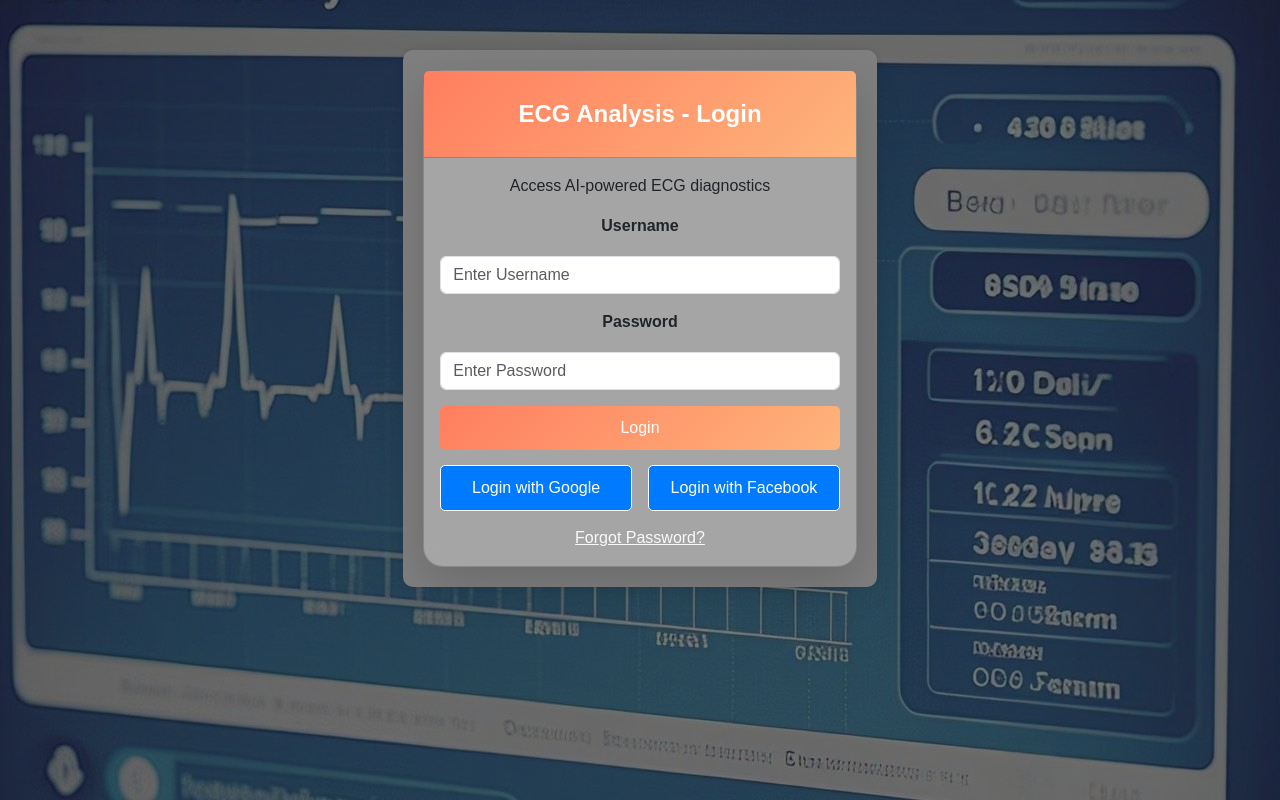
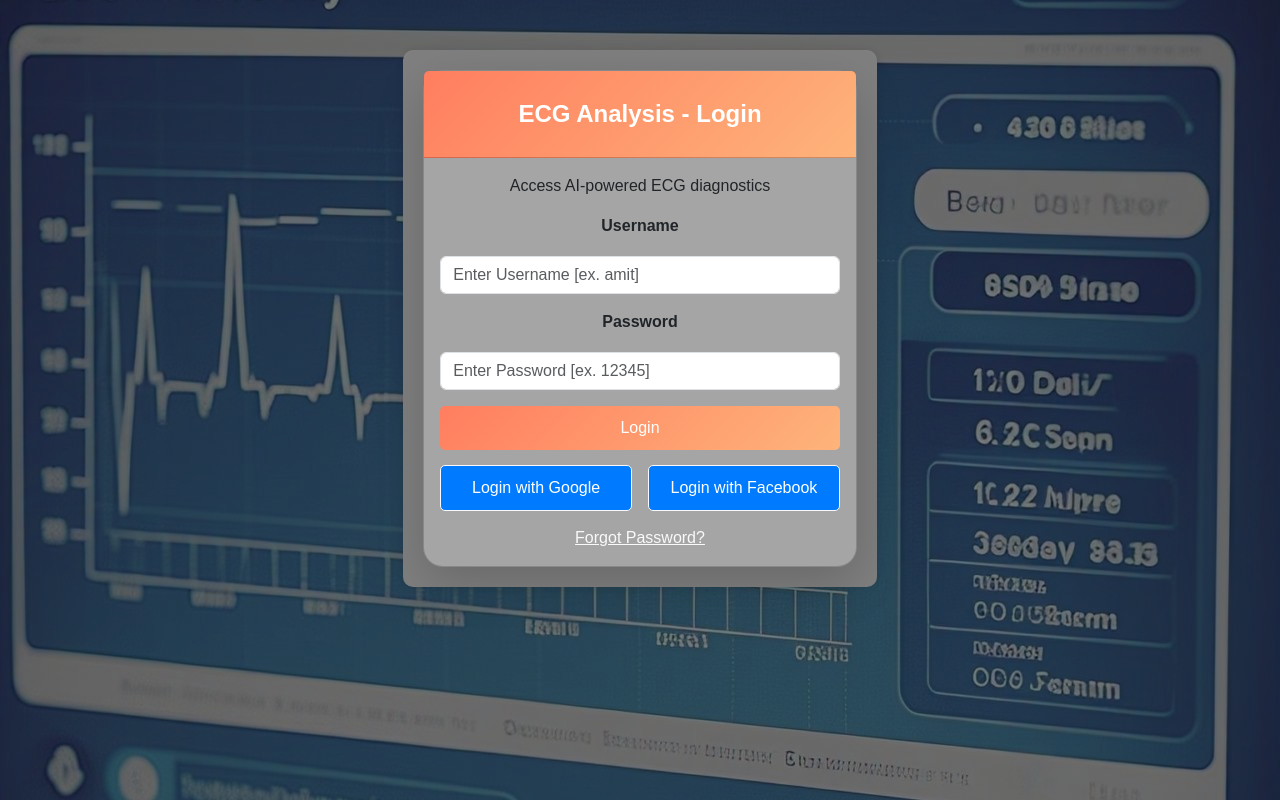
Before and after one commit to Amit5620/ECG-Analysis-APP, a Flask app: page / in a window 1280 px wide. Run offline with Flask 3, Linux system fonts and the light colour scheme.

Commit message:
make some changes

```diff
--- a/templates/login.html
+++ b/templates/login.html
@@ -24,11 +24,11 @@
                 <form action="{{ url_for('login') }}" method="post">
                     <div class="mb-3">
                         <label class="form-label text-dark">Username</label>
-                        <input type="text" name="username" class="form-control" placeholder="Enter Username" required>
+                        <input type="text" name="username" class="form-control" placeholder="Enter Username [ex. amit]" required>
                     </div>
                     <div class="mb-3">
                         <label class="form-label text-dark">Password</label>
-                        <input type="password" name="password" class="form-control" placeholder="Enter Password" required>
+                        <input type="password" name="password" class="form-control" placeholder="Enter Password [ex. 12345]" required>
                     </div>
                     <button type="submit" class="btn btn-custom w-100 text-white">Login</button>
                 </form>
```
